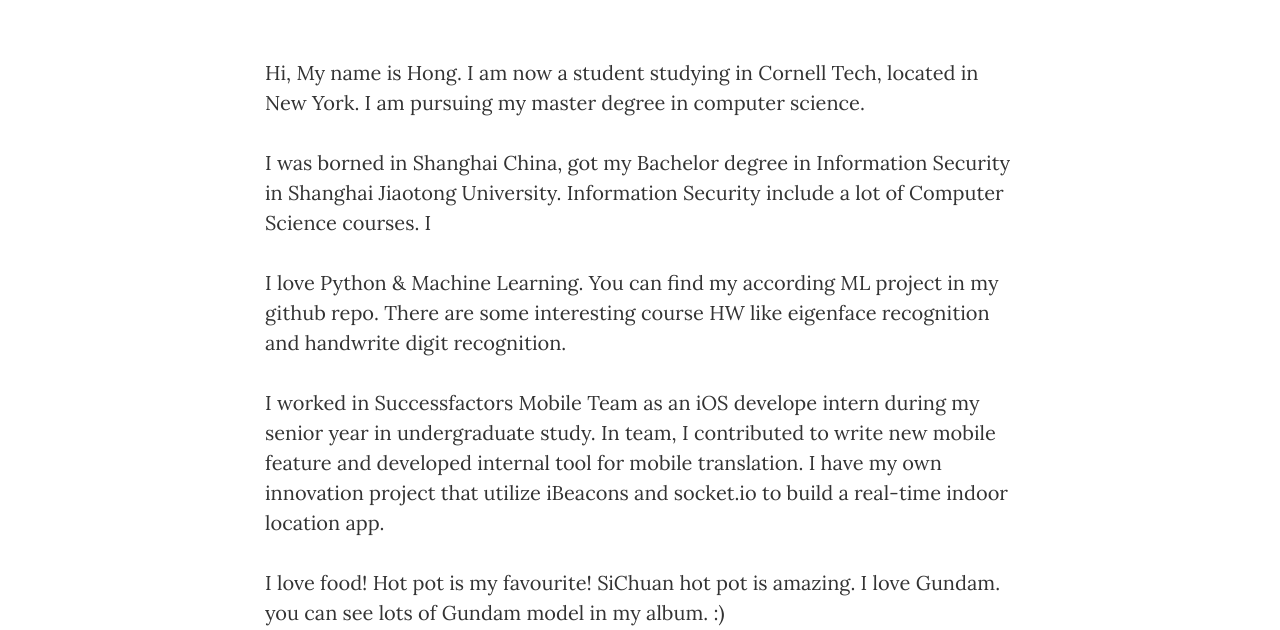
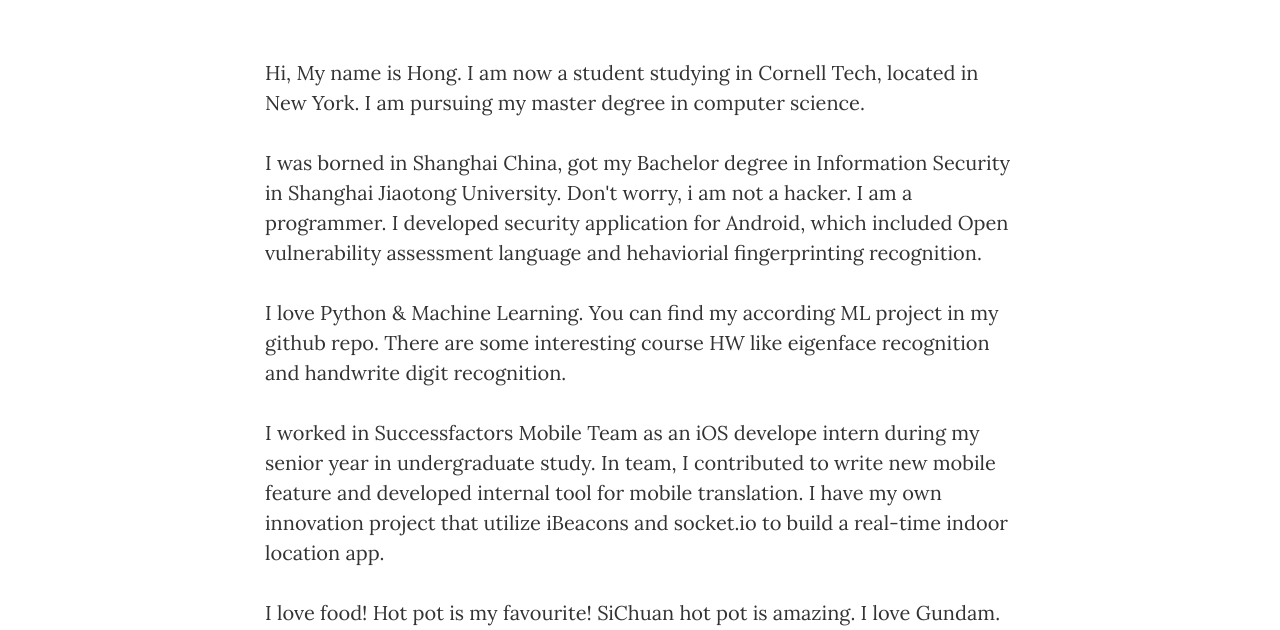
Before and after one commit to bluenight1994/bluenight1994.github.io, a website: page blog/about.html in a window 1280 px wide. Shown: the part 470-1100 px from the top of the page. Drawn offline with nearby package versions, Linux system fonts and the light colour scheme.

Commit message:
update self intro

```diff
--- a/blog/about.html
+++ b/blog/about.html
@@ -88,7 +88,7 @@
         <div class="row">
             <div class="col-lg-8 col-lg-offset-2 col-md-10 col-md-offset-1">
                 <p>Hi, My name is Hong. I am now a student studying in Cornell Tech, located in New York. I am pursuing my master degree in computer science.</p>
-                <p>I was borned in Shanghai China, got my Bachelor degree in Information Security in Shanghai Jiaotong University. Information Security include a lot of Computer Science courses. I </p>
+                <p>I was borned in Shanghai China, got my Bachelor degree in Information Security in Shanghai Jiaotong University. Don't worry, i am not a hacker. I am a programmer. I developed security application for Android, which included Open vulnerability assessment language and hehaviorial fingerprinting recognition.</p>
                 <p>I love Python & Machine Learning. You can find my according ML project in my github repo. There are some interesting course HW like eigenface recognition and handwrite digit recognition.</p>
                 <p>I worked in Successfactors Mobile Team as an iOS develope intern during my senior year in undergraduate study. In team, I contributed to write new mobile feature and developed internal tool for mobile translation. I have my own innovation project that utilize iBeacons and socket.io to build a real-time indoor location app.
                 <p>I love food! Hot pot is my favourite! SiChuan hot pot is amazing. I love Gundam. you can see lots of Gundam model in my album. :)</p>
```
